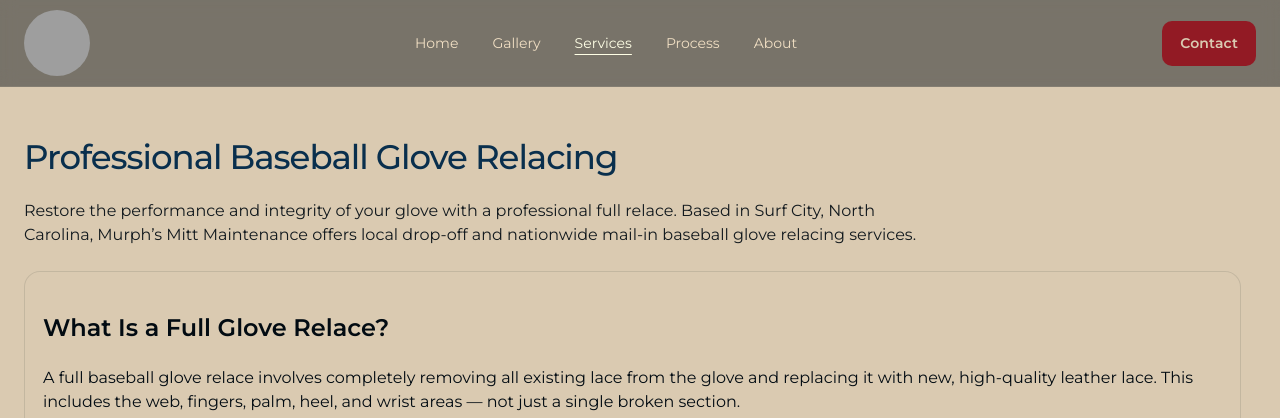
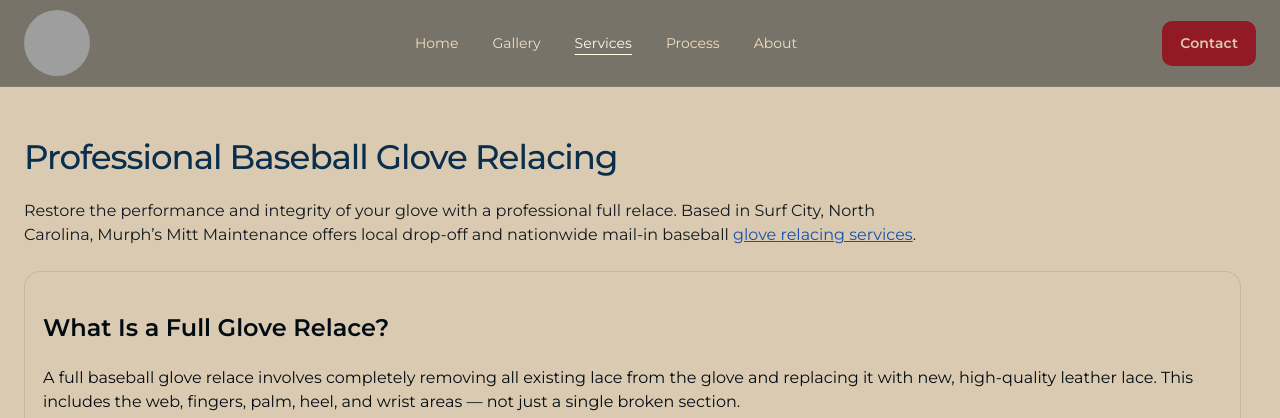
Before and after one commit to kbrettmurphy-ctrl/murphsmitts, a Jekyll site: the page built from baseball-glove-relacing/index.html, in a window 1280 px wide. Shown: the top 418 px of the page. Built offline with Jekyll 4.4.1, drawn with Linux system fonts in a browser that asks for light colours; grey boxes are pictures that could not be loaded.

Commit message:
Update styles-16.css

```diff
--- a/assets/css/styles-16.css
+++ b/assets/css/styles-16.css
@@ -284,6 +284,15 @@ hr.rule{
   border:0;
   border-top: 1px solid rgba(2,11,18,.18);
   margin: 18px 0;
+}
+
+.content-link {
+  color: #0645ad;
+  text-decoration: underline;
+}
+
+.content-link:hover {
+  color: #032d6b;
 }
 
 /* =========================
```
